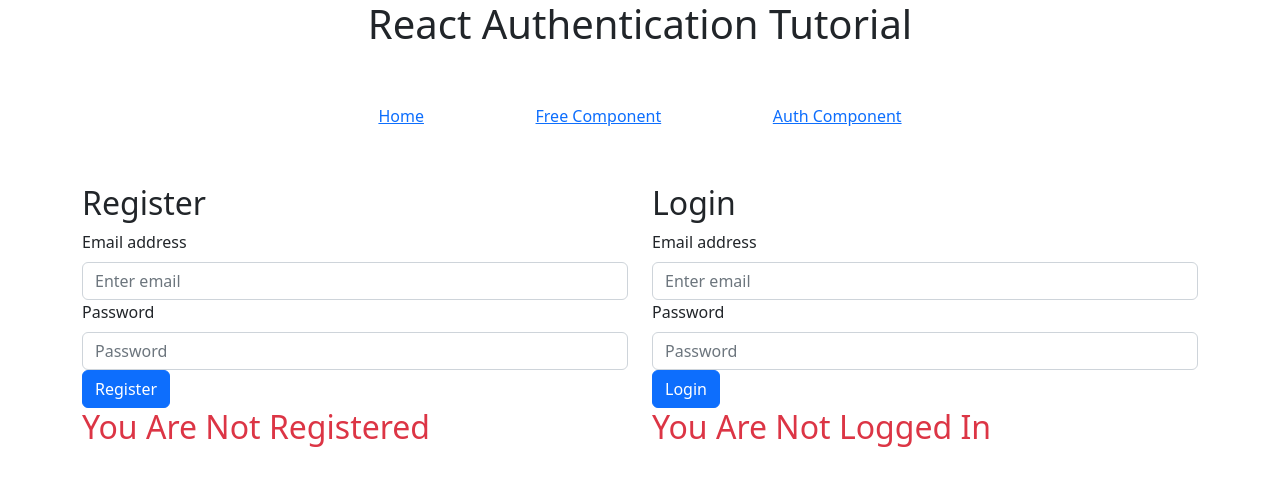
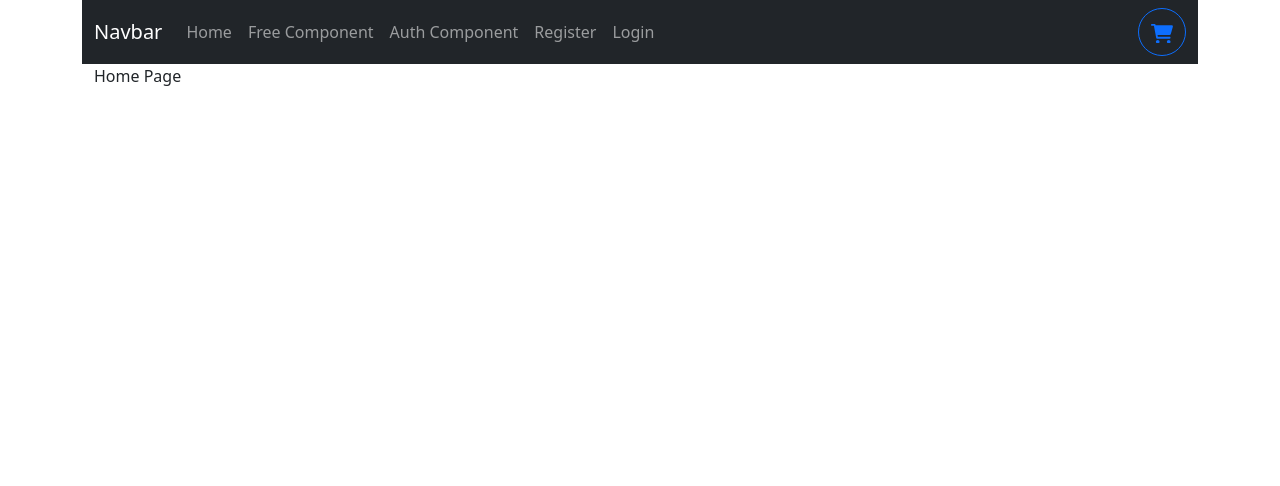
Before and after one commit to Nikhil667/frontend-full-stack, a React (Create React App) app: page / in a window 1280 px wide. Shown: the top 486 px of the page. Built offline with nearby package versions, Linux system fonts and the light colour scheme.

Commit message:
few modifications on navbar, register and login page

```diff
--- a/src/Account.js
+++ b/src/Account.js
@@ -1,20 +1,10 @@
 import React from "react";
-import { Col, Row } from "react-bootstrap";
-import Login from "./Login";
-import Register from "./Register";
+import { Container } from "react-bootstrap";
 
 export default function Account() {
   return (
-    <Row>
-      {/* Register */}
-      <Col xs={12} sm={12} md={6} lg={6}>
-        <Register />
-      </Col>
-
-      {/* Login */}
-      <Col xs={12} sm={12} md={6} lg={6}>
-        <Login />
-      </Col>
-    </Row>
+    <Container>
+      Home Page
+    </Container>
   );
 }
--- a/src/App.js
+++ b/src/App.js
@@ -1,28 +1,46 @@
-import { Container, Col, Row } from "react-bootstrap";
+import { Container, Navbar, Nav, Button } from "react-bootstrap";
 import FreeComponent from "./FreeComponent";
 import AuthComponent from "./AuthComponent";
 import { Routes, Route } from "react-router-dom";
 import Account from "./Account";
 import ProtectedRoutes from "./ProtectedRoutes";
+import Register from "./Register";
+import Login from './Login'
 
 function App() {
   return (
     <Container>
-      <Row>
-        <Col className="text-center">
-          <h1>React Authentication Tutorial</h1>
-
-          <section id="navigation">
-            <a href="/">Home</a>
-            <a href="/free">Free Component</a>
-            <a href="/auth">Auth Component</a>
-          </section>
-        </Col>
-      </Row>
+      <Navbar bg="dark" variant="dark">
+        <Container>
+          <Navbar.Brand href="/">Navbar</Navbar.Brand>
+          <Nav className="me-auto">
+            <Nav.Link  href="/">Home</Nav.Link>
+            <Nav.Link href="/free">Free Component</Nav.Link>
+            <Nav.Link href="/auth">Auth Component</Nav.Link>
+            <Nav.Link href="/register">Register</Nav.Link>
+            <Nav.Link href="/login">Login</Nav.Link>
+          </Nav>
+          <Button
+            style={{ width: "3rem", height: "3rem", position: "relative" }}
+            variant="outline-primary"
+            className="rounded-circle"
+          >
+            <svg
+              xmlns="http://www.w3.org/2000/svg"
+              viewBox="0 0 576 512"
+              fill="currentColor"
+            >
+              <path d="M96 0C107.5 0 117.4 8.19 119.6 19.51L121.1 32H541.8C562.1 32 578.3 52.25 572.6 72.66L518.6 264.7C514.7 278.5 502.1 288 487.8 288H170.7L179.9 336H488C501.3 336 512 346.7 512 360C512 373.3 501.3 384 488 384H159.1C148.5 384 138.6 375.8 136.4 364.5L76.14 48H24C10.75 48 0 37.25 0 24C0 10.75 10.75 0 24 0H96zM128 464C128 437.5 149.5 416 176 416C202.5 416 224 437.5 224 464C224 490.5 202.5 512 176 512C149.5 512 128 490.5 128 464zM512 464C512 490.5 490.5 512 464 512C437.5 512 416 490.5 416 464C416 437.5 437.5 416 464 416C490.5 416 512 437.5 512 464z" />
+            </svg>
+          </Button>
+        </Container>
+      </Navbar>
       <Routes>
         <Route exact path="/" element={<Account />} />
         <Route exact path="/free" element={<FreeComponent />} />
         <Route path="/auth" element={<ProtectedRoutes><AuthComponent /></ProtectedRoutes> } />
+        <Route exact path="/register" element={<Register />} />
+        <Route exact path="/login" element={<Login />} />
       </Routes>
     </Container>
   );
--- a/src/AuthComponent.js
+++ b/src/AuthComponent.js
@@ -10,7 +10,8 @@ export default function AuthComponent() {
   useEffect(() => {
     const configuration = {
       method: "get",
-      url: "https://full-stack-auth.onrender.com/auth-endpoint",
+      //url: "https://full-stack-auth.onrender.com/auth-endpoint",
+      url: "http://localhost:4000/auth-endpoint",
       headers: {
         Authorization: `Bearer ${token}`,
       }
--- a/src/FreeComponent.js
+++ b/src/FreeComponent.js
@@ -8,7 +8,8 @@ export default function FreeComponent() {
   useEffect(() => {
     const configuration = {
       method: "get",
-      url: "https://full-stack-auth.onrender.com/free-endpoint"
+      //url: "https://full-stack-auth.onrender.com/free-endpoint"
+      url: "http://localhost:4000/free-endpoint"
     }
     axios(configuration)
       .then((result) => {
--- a/src/Login.js
+++ b/src/Login.js
@@ -18,7 +18,8 @@ export default function Login() {
     //alert("working")
     const configuration = {
       method: "post",
-      url: "https://full-stack-auth.onrender.com/login",
+      //url: "https://full-stack-auth.onrender.com/login",
+      url: "http://localhost:4000/login",
       data: {
         email,
         password,
@@ -31,7 +32,7 @@ export default function Login() {
         cookies.set("TOKEN", result.data.token, {
           path: "/",
         });
-        window.location.href = "/auth";
+        // window.location.href = "/auth";
       })
       .catch((error) => {
         error = new Error();
--- a/src/Register.js
+++ b/src/Register.js
@@ -14,7 +14,8 @@ export default function Register() {
     //alert("working")
     const configuration = {
       method: "post",
-      url: "https://full-stack-auth.onrender.com/register",
+      //url: "https://full-stack-auth.onrender.com/register",
+      url: "http://localhost:4000/register",
       data: {
         email,
         password,
```
